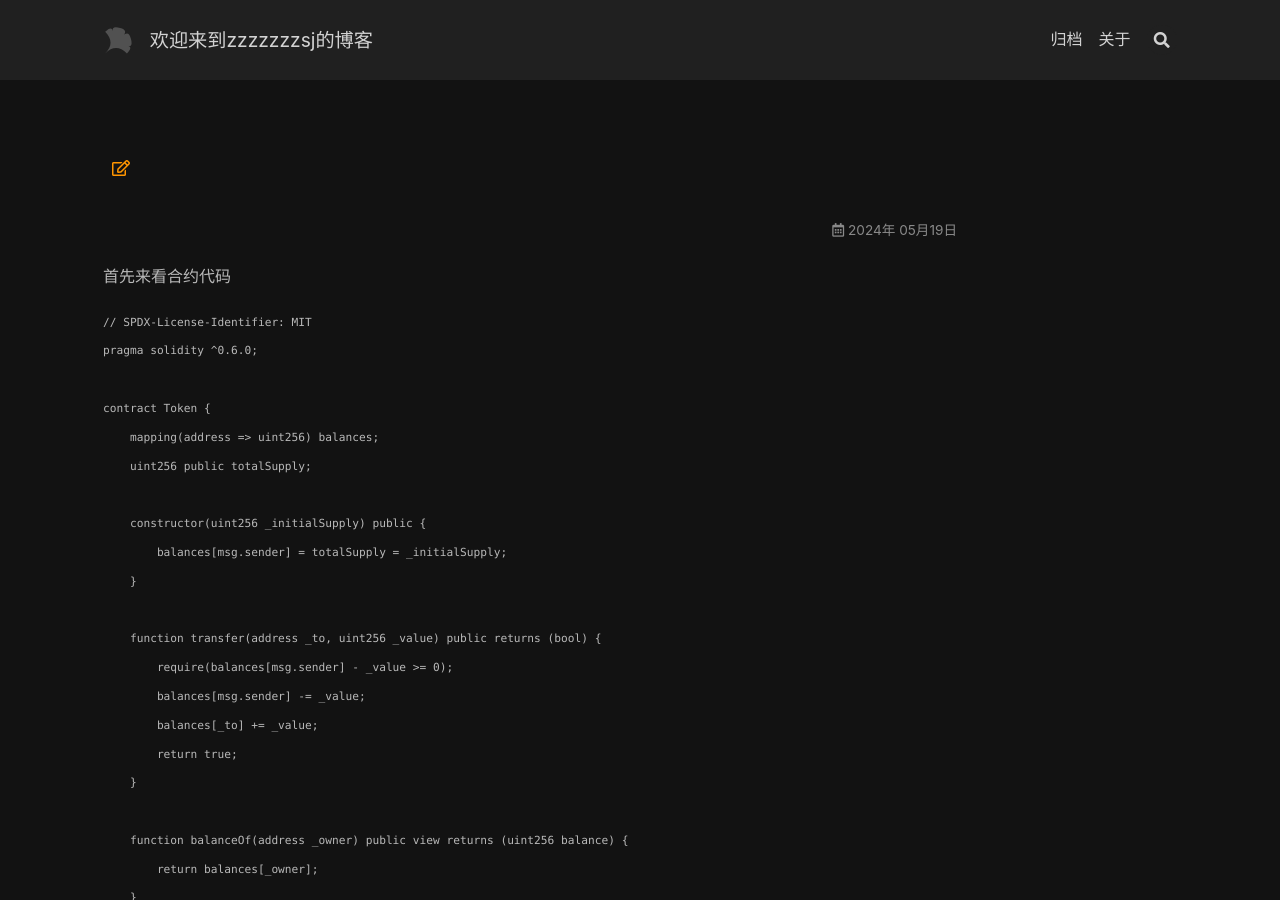
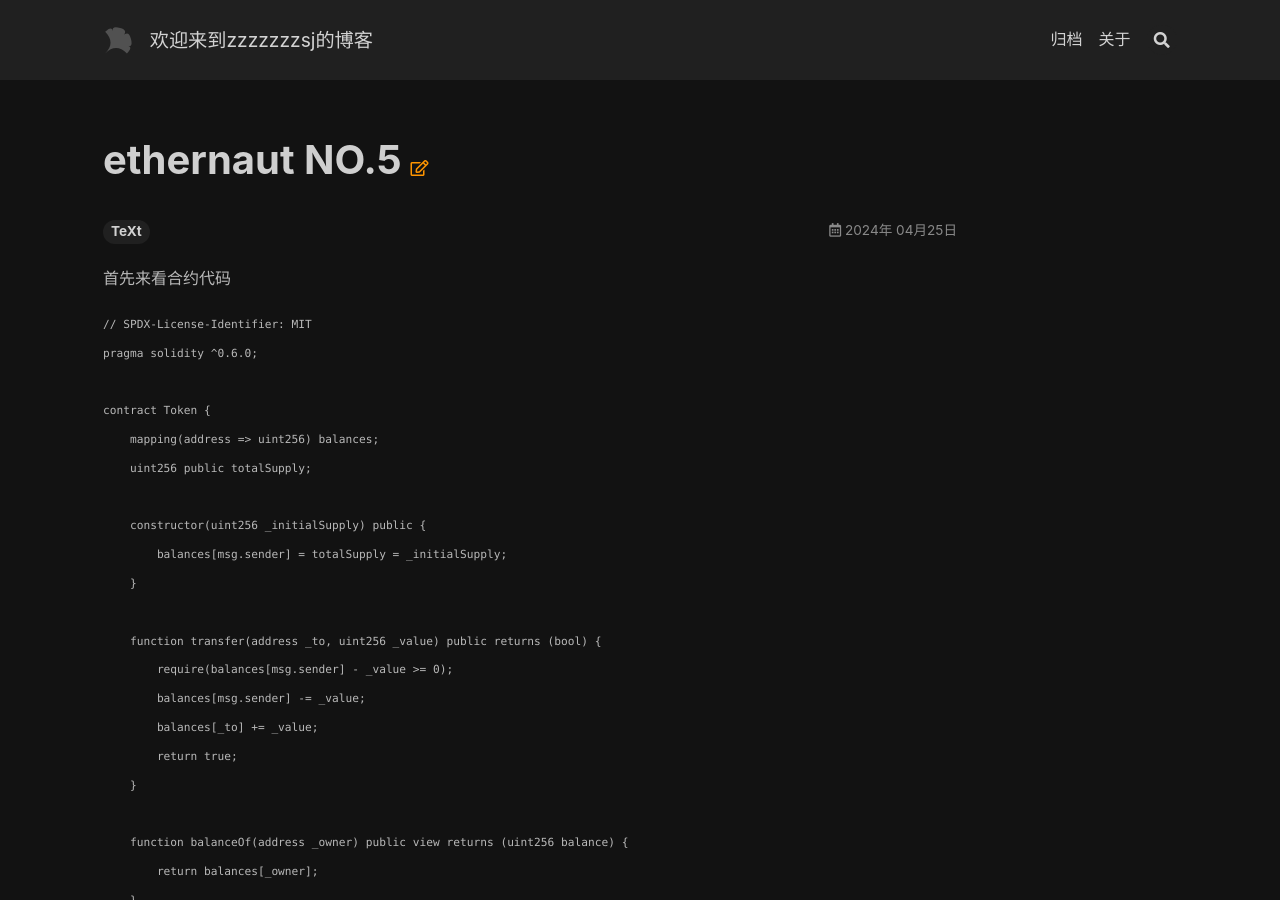
Before and after one commit to zzz100868/zzz100868.github.io, a Jekyll site: the page built from _posts/2024-04-25-ethernautNO5.md, in a window 1280 px wide and 900 px high. Built offline with Jekyll 4.4.1, drawn with Linux system fonts in a browser that asks for light colours; nearby versions of some CDN libraries; part of the change alters nothing that is shown.

```diff
--- a/_posts/2024-04-25-ethernautNO5.md
+++ b/_posts/2024-04-25-ethernautNO5.md
@@ -1,6 +1,6 @@
 ---
 title: ethernaut NO.5
-tags： TeXt
+tags: TeXt
 ---
 
 
```
